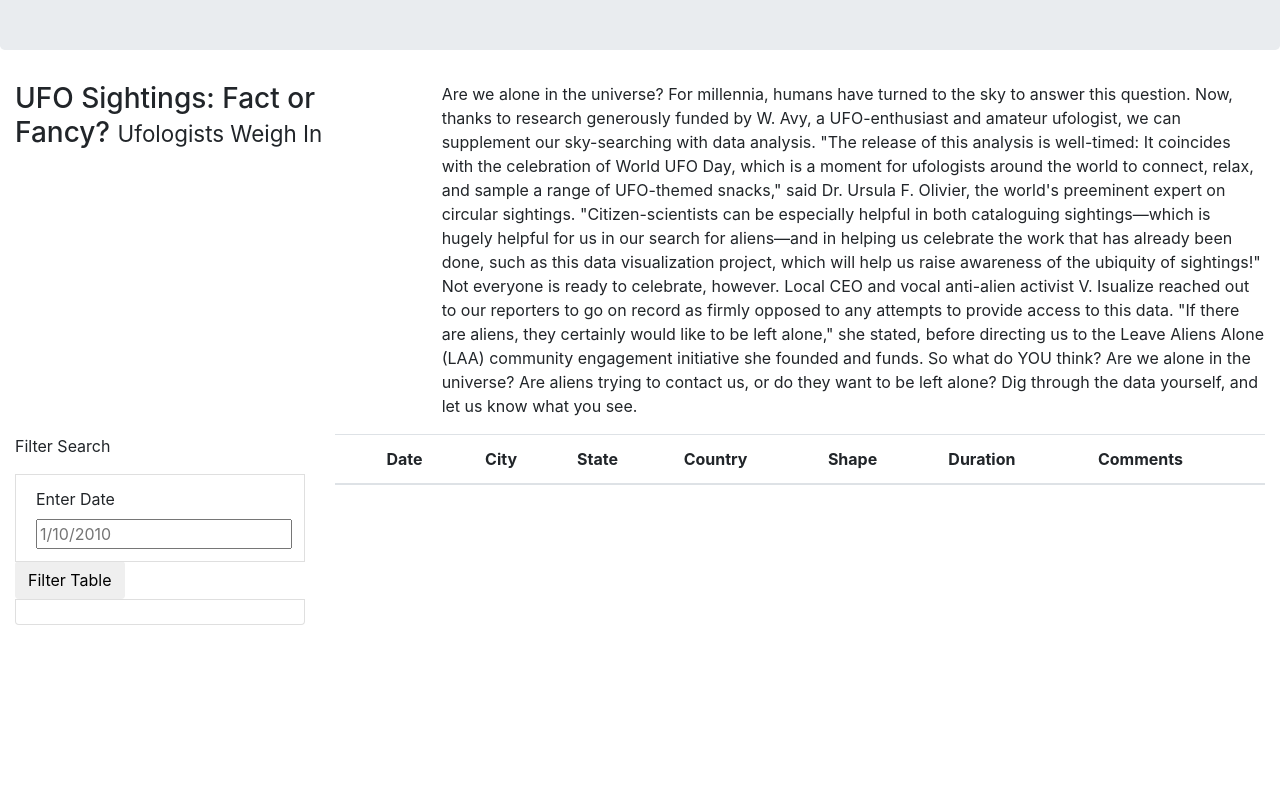
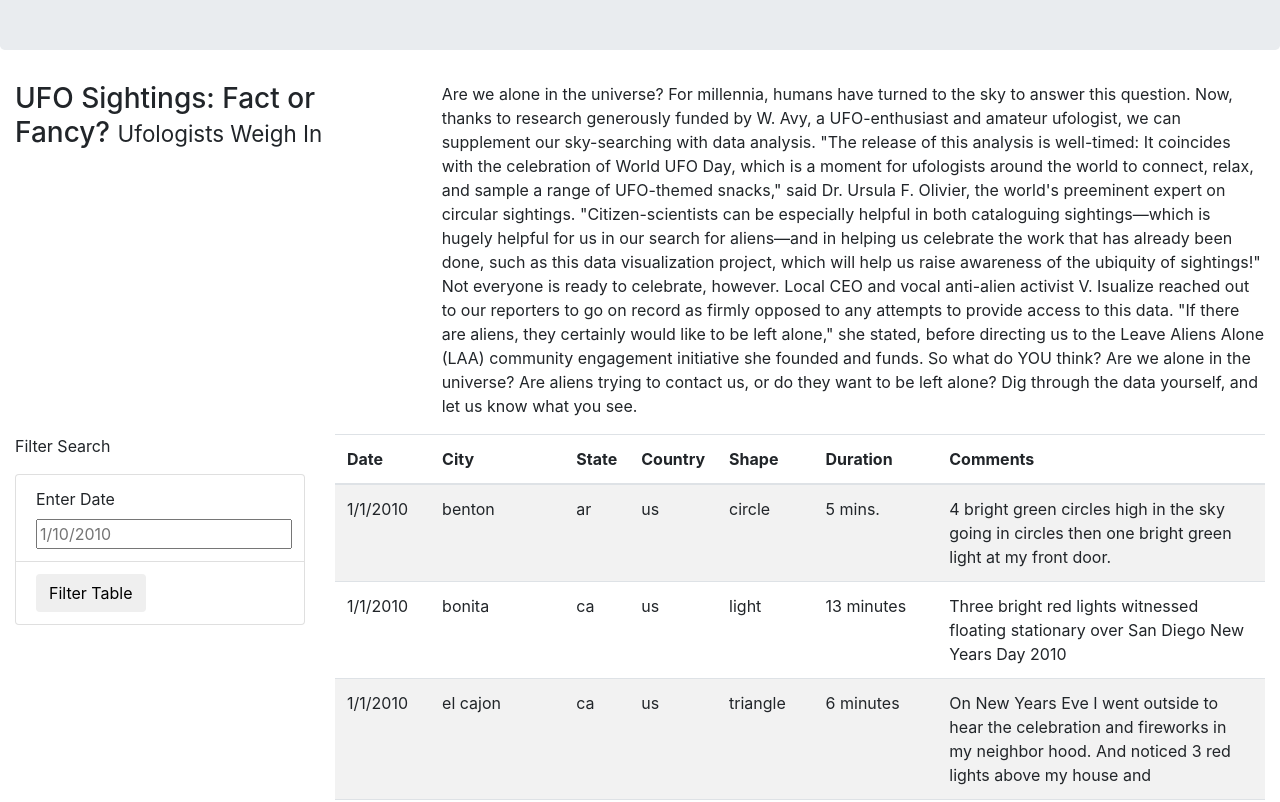
Before and after one commit to svujcich/UFOs, a plain HTML site: page index.html in a window 1280 px wide. Shown: the part 190-992 px from the top of the page. Before the commit the page ends 815 px from the top, so only its background shows below. Drawn offline with nearby package versions, Linux system fonts and the light colour scheme.

Commit message:
updated html framework to properly filter data

```diff
--- a/index.html
+++ b/index.html
@@ -1,11 +1,17 @@
 <!DOCTYPE html>
+<html lang="en">
+<head>
+    <meta charset="UTF-8">
+    <meta http-equiv="X-UA-Compatible" content="IE=edge">
+    <meta name="viewport" content="width=device-width, initial-scale=1.0">
+    <title>Document</title>
     <link
         rel="stylesheet"
         href="https://maxcdn.bootstrapcdn.com/bootstrap/4.0.0/css/bootstrap.min.css"
         integrity="sha384-Gn5384xqQ1aoWXA+058RXPxPg6fy4IWvTNh0E263XmFcJlSAwiGgFAW/dAiS6JXm"
-      crossorigin="anonymous"
-    />
+        crossorigin="anonymous"/>
     <link rel="stylesheet" href="static/css/style.css">
+</head>
 <body>
     <div class="wrapper">
         <nav class="navbar navbar-expand-lg">
@@ -38,22 +44,21 @@
                 <div class="col-md-3">
                     <form>
                         <p>Filter Search</p>
+                        <ul class="list-group">
                             <li class="list-group-item">
                                 <label for="date">Enter Date</label>
                                 <input type="text" placeholder="1/10/2010" id="datetime" />
                             </li>
+                            <li class="list-group-item">
                                 <button id="filter-btn" type="button" class="btn btn-default">Filter Table</button>
-                        <li class="list-group-item">
-
                             </li>
+                        </ul>
                     </form>
                 </div>
-
                 <div class="col-md-9">
                     <table class="table table-striped">
                         <thead>
                             <tr>
-                                <th></th>
                                 <th>Date</th>
                                 <th>City</th>
                                 <th>State</th>
@@ -69,15 +74,9 @@
             </div>
         </div>
     </div>
-</body>
-<html lang="en">
-<head>
-    <meta charset="UTF-8">
-    <meta http-equiv="X-UA-Compatible" content="IE=edge">
-    <meta name="viewport" content="width=device-width, initial-scale=1.0">
-    <title>Document</title>
-</head>
-<body>
+    <script src="https://cdnjs.cloudflare.com/ajax/libs/d3/4.11.0/d3.js"></script>
+    <script src="static/js/data.js"></script>
+    <script src="static/js/app.js"></script>
 
 </body>
 </html>
```
Lines whose indentation alone changed are shown as unchanged.
